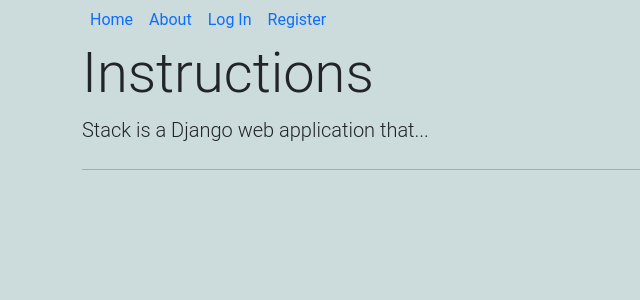
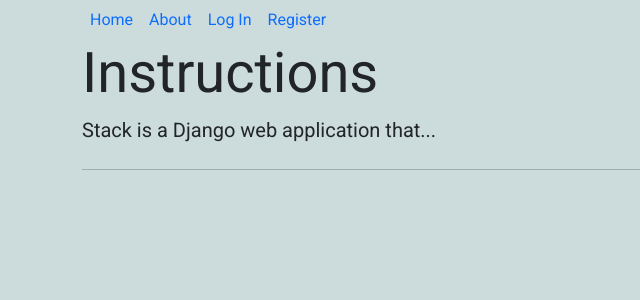
Before and after one commit to kghudgens/Stack, a Django app: page /about/ in a window 1280 px wide. Shown: the top 300 px of the page, without its empty margins (0-640 px from the left). Run offline with Django 3.2, Linux system fonts and the light colour scheme.

Commit message:
added google fonts link

```diff
--- a/Stack_project/Stack/templates/Stack/base.html
+++ b/Stack_project/Stack/templates/Stack/base.html
@@ -7,8 +7,12 @@
     <meta name="viewport" content="width=device-width, initial-scale=1.0">
       <!-- Bootstrap CSS -->
       <link href="https://cdn.jsdelivr.net/npm/bootstrap@5.0.0-beta1/dist/css/bootstrap.min.css" rel="stylesheet" integrity="sha384-giJF6kkoqNQ00vy+HMDP7azOuL0xtbfIcaT9wjKHr8RbDVddVHyTfAAsrekwKmP1" crossorigin="anonymous">
+      <!-- Link to static css page -->
+      <link rel="stylesheet" type="text/css" href="{% static 'Stack/styles.css' %}">
+      <!-- Google fonts -->
+      <link rel="preconnect" href="https://fonts.gstatic.com">
+      <link href="https://fonts.googleapis.com/css2?family=Roboto&display=swap" rel="stylesheet">
 
-      <link rel="stylesheet" type="text/css" href="{% static 'Stack/styles.css' %}">
 
     <title>Stack | Home </title>
 </head>
@@ -21,7 +25,7 @@
           <a class="nav-link" href="{% url 'index' %}"> Home</a>
         </li>
         <li class="nav-item">
-          <a class="nav-link" href="#">About</a>
+          <a class="nav-link" href="{%url 'about' %}">About</a>
         </li>
     {% if user.is_authenticated %}
         <li class="nav-item">
@@ -44,9 +48,9 @@
 <!-- Customized content  -->
     {%block content%}
     {%endblock content%}
-
+    <!-- Bootstrap link -->
     <script src="https://cdn.jsdelivr.net/npm/bootstrap@5.0.0-beta1/dist/js/bootstrap.bundle.min.js" integrity="sha384-ygbV9kiqUc6oa4msXn9868pTtWMgiQaeYH7/t7LECLbyPA2x65Kgf80OJFdroafW" crossorigin="anonymous"></script>
-
+    <!-- Static JS link -->
     <script src={%static "Stack/script.js" %} ></script>
 </body>
 </html>
```
